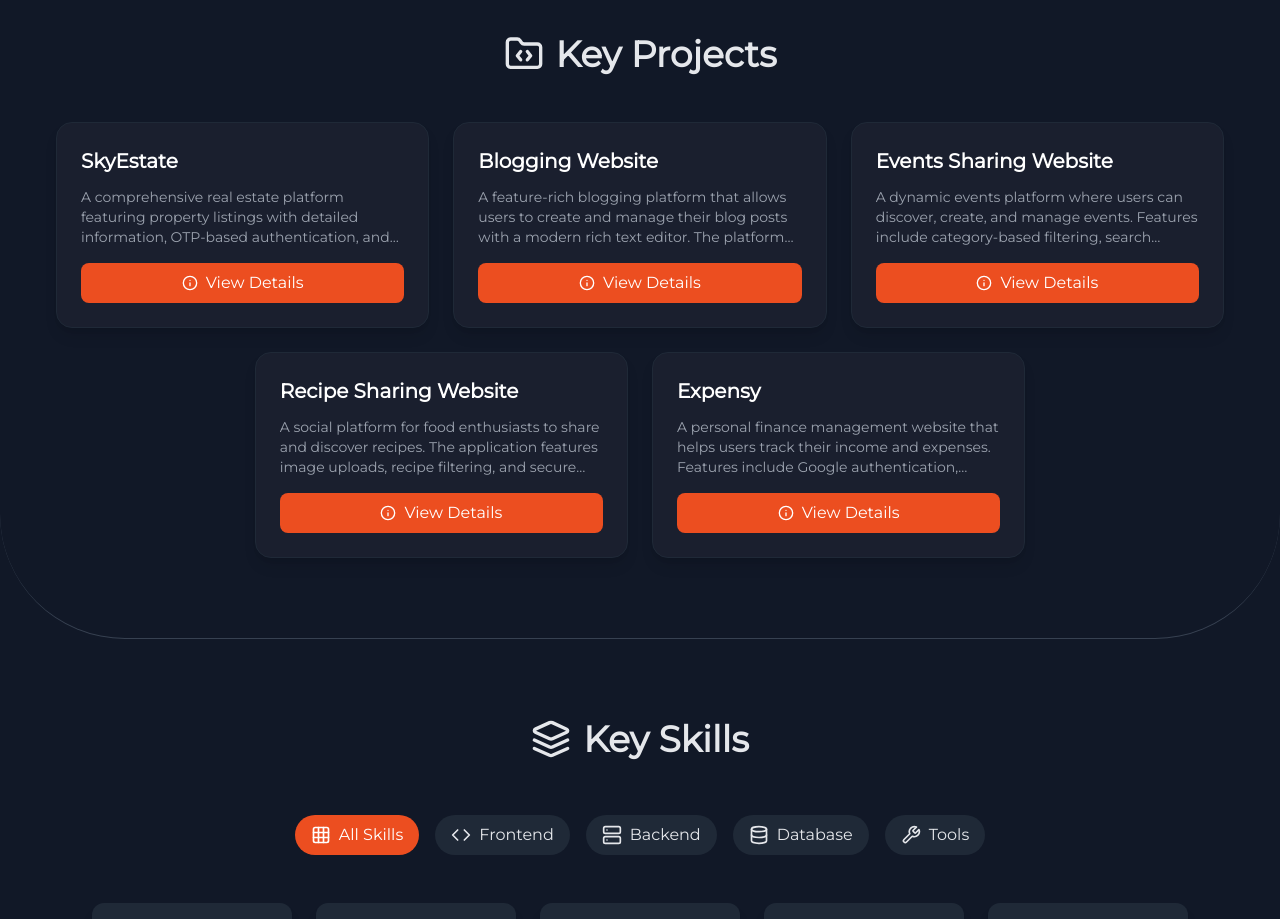
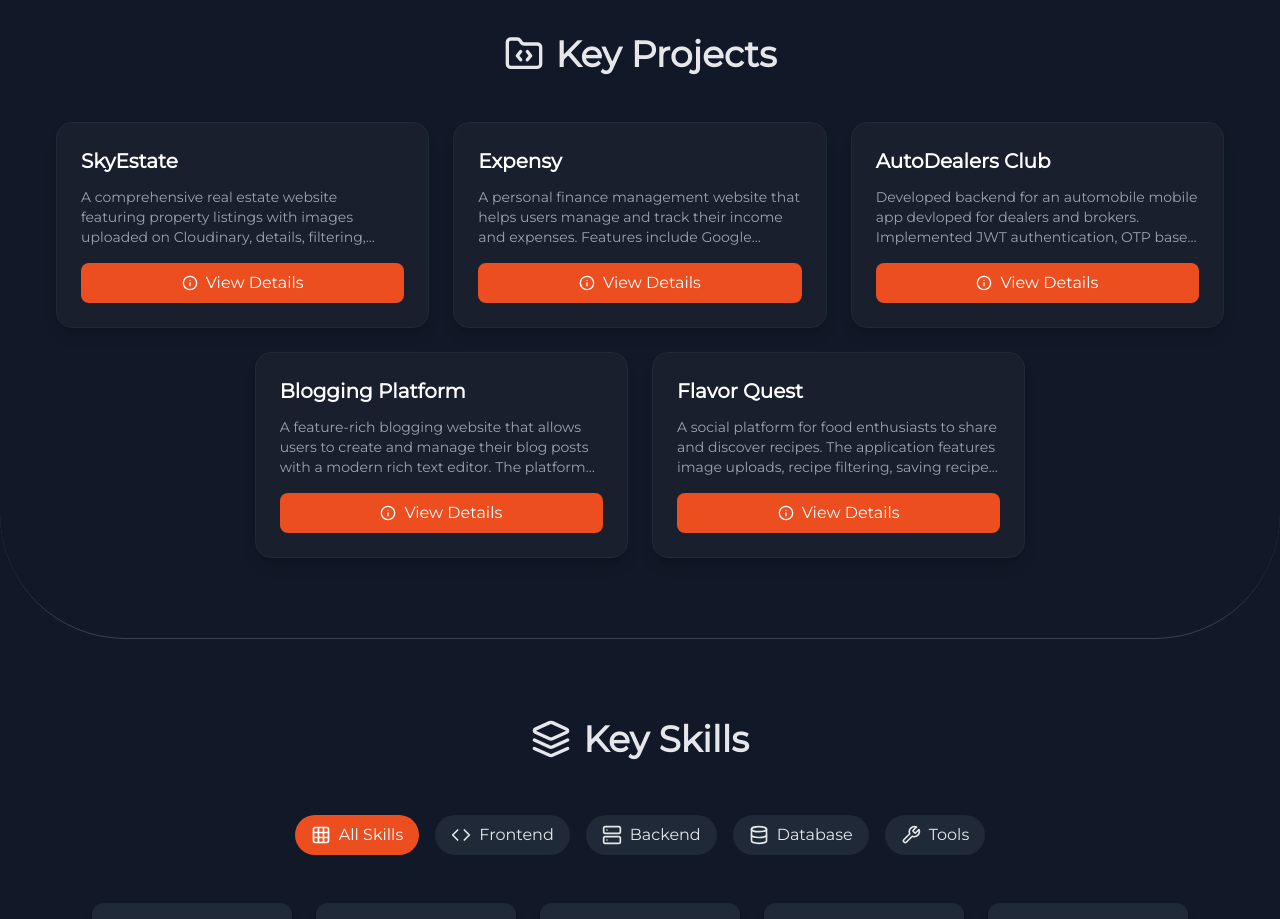
Before and after one commit to IamHamzaAziz/mern-portfolio, a React (Vite) app in the folder frontend/: page / in a window 1280 px wide. Shown: the part 1740-2659 px from the top of the page. Built offline with nearby package versions, Linux system fonts and the light colour scheme.

Commit message:
refactor: made github link in projects optional, modified projects and added autodealers project

```diff
--- a/frontend/src/components/SingleProject.jsx
+++ b/frontend/src/components/SingleProject.jsx
@@ -63,6 +63,8 @@ const SingleProject = ({ title, description, githubLink, techStack = [] }) => {
                   </div>
                 </div>
 
+                {
+                  githubLink && (
                     <a
                       href={githubLink}
                       target="_blank"
@@ -72,6 +74,8 @@ const SingleProject = ({ title, description, githubLink, techStack = [] }) => {
                       <LuCodeXml size={20} />
                       <span>View Source Code</span>
                     </a>
+                  )
+                }
               </div>
             </motion.div>
           </motion.div>
--- a/frontend/src/sections/Projects.jsx
+++ b/frontend/src/sections/Projects.jsx
@@ -6,33 +6,32 @@ const Projects = () => {
   const projects = [
     {
       title: 'SkyEstate',
-      description: 'A comprehensive real estate platform featuring property listings with detailed information, OTP-based authentication, and an admin panel for managing properties and users. The platform includes rich text descriptions and a robust contact system.',
+      description: 'A comprehensive real estate website featuring property listings with images uploaded on Cloudinary, details, filtering, saving property options, OTP-based authentication, admin panel for managing properties, blogs and users. The platform includes rich text descriptions and a robust contact system.',
       githubLink: 'https://github.com/IamHamzaAziz/real-estate-website-mern',
       techStack: ['React', 'TypeScript', 'Node.js', 'MongoDB', 'Express', 'Shadcn UI', 'Tailwind CSS']
     },
     {
-      title: 'Blogging Website',
-      description: 'A feature-rich blogging platform that allows users to create and manage their blog posts with a modern rich text editor. The platform includes secure user authentication and a clean, responsive interface.',
+      title: 'Expensy',
+      description: 'A personal finance management website that helps users manage and track their income and expenses. Features include Google authentication, transaction history and comprehensive financial summaries.',
+      githubLink: 'https://github.com/IamHamzaAziz/expense-tracker-react-firebase',
+      techStack: ['React', 'TypeScript', 'Firebase', 'Firestore', 'Tailwind CSS']
+    },
+    {
+      title: 'AutoDealers Club',
+      description: 'Developed backend for an automobile mobile app devloped for dealers and brokers. Implemented JWT authentication, OTP based password reset, added complex filtering and enabled users to reserve vehicles for 48 hours.',
+      techStack: ['Laravel', 'MySQL', 'REST APIs']
+    },
+    {
+      title: 'Blogging Platform',
+      description: 'A feature-rich blogging website that allows users to create and manage their blog posts with a modern rich text editor. The platform includes secure user authentication and a clean, responsive interface.',
       githubLink: 'https://github.com/IamHamzaAziz/blogging-website-mern',
       techStack: ['React', 'Node.js', 'MongoDB', 'Express', 'JWT', 'React Quill', 'Tailwind CSS']
     },
     {
-      title: 'Events Sharing Website',
-      description: 'A dynamic events platform where users can discover, create, and manage events. Features include category-based filtering, search functionality, and a responsive design for optimal user experience.',
-      githubLink: 'https://github.com/IamHamzaAziz/events-webapp-django-react',
-      techStack: ['React', 'Django', 'Django REST Framework', 'Tailwind CSS']
-    },
-    {
-      title: 'Recipe Sharing Website',
-      description: 'A social platform for food enthusiasts to share and discover recipes. The application features image uploads, recipe filtering, and secure user authentication using UUIDs.',
+      title: 'Flavor Quest',
+      description: 'A social platform for food enthusiasts to share and discover recipes. The application features image uploads, recipe filtering, saving recipes, secure user authentication and uses UUIDs for enhanced security.',
       githubLink: 'https://github.com/IamHamzaAziz/flavor-quest-django',
       techStack: ['Django', 'Tailwind CSS', 'JavaScript']
-    },
-    {
-      title: 'Expensy',
-      description: 'A personal finance management website that helps users track their income and expenses. Features include Google authentication, detailed transaction history, and comprehensive financial summaries.',
-      githubLink: 'https://github.com/IamHamzaAziz/expense-tracker-react-firebase',
-      techStack: ['React', 'TypeScript', 'Firebase', 'Firestore', 'Tailwind CSS']
     }
   ];
 
```
Lines whose indentation alone changed are shown as unchanged.
